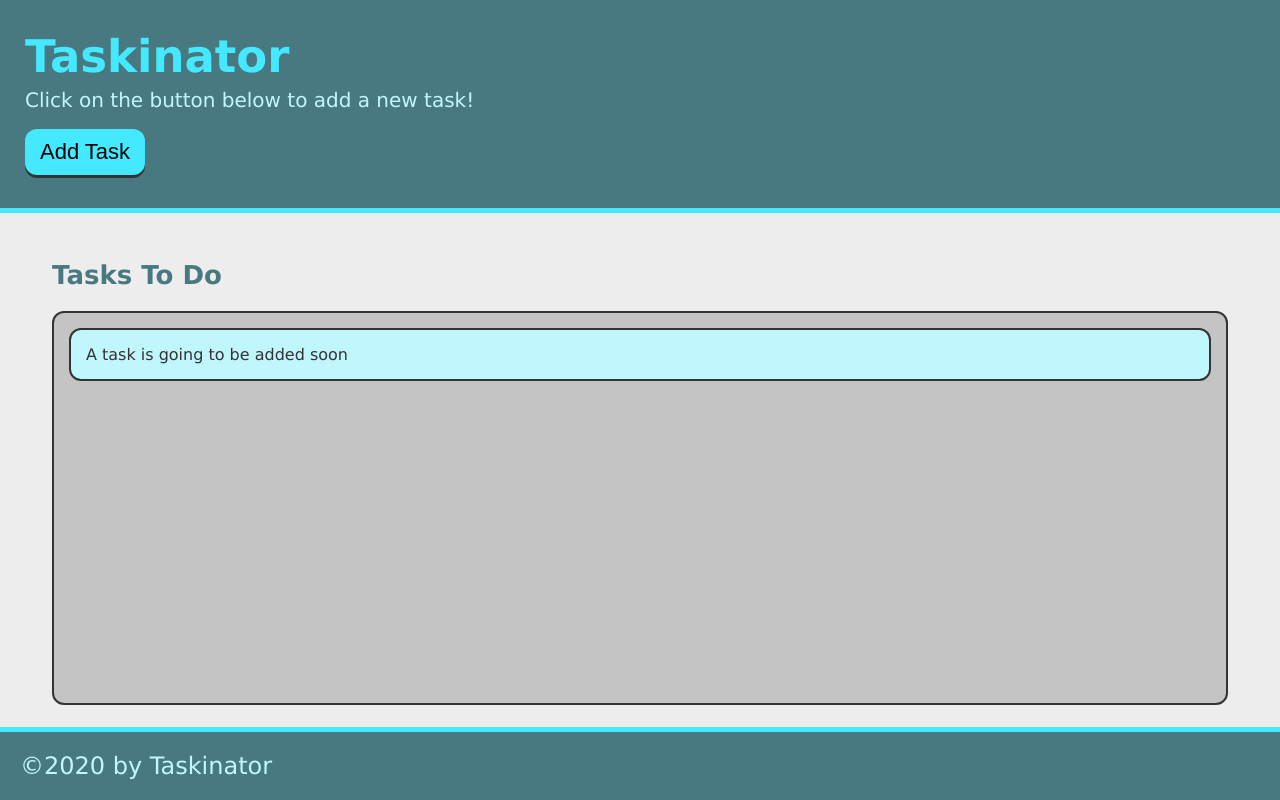
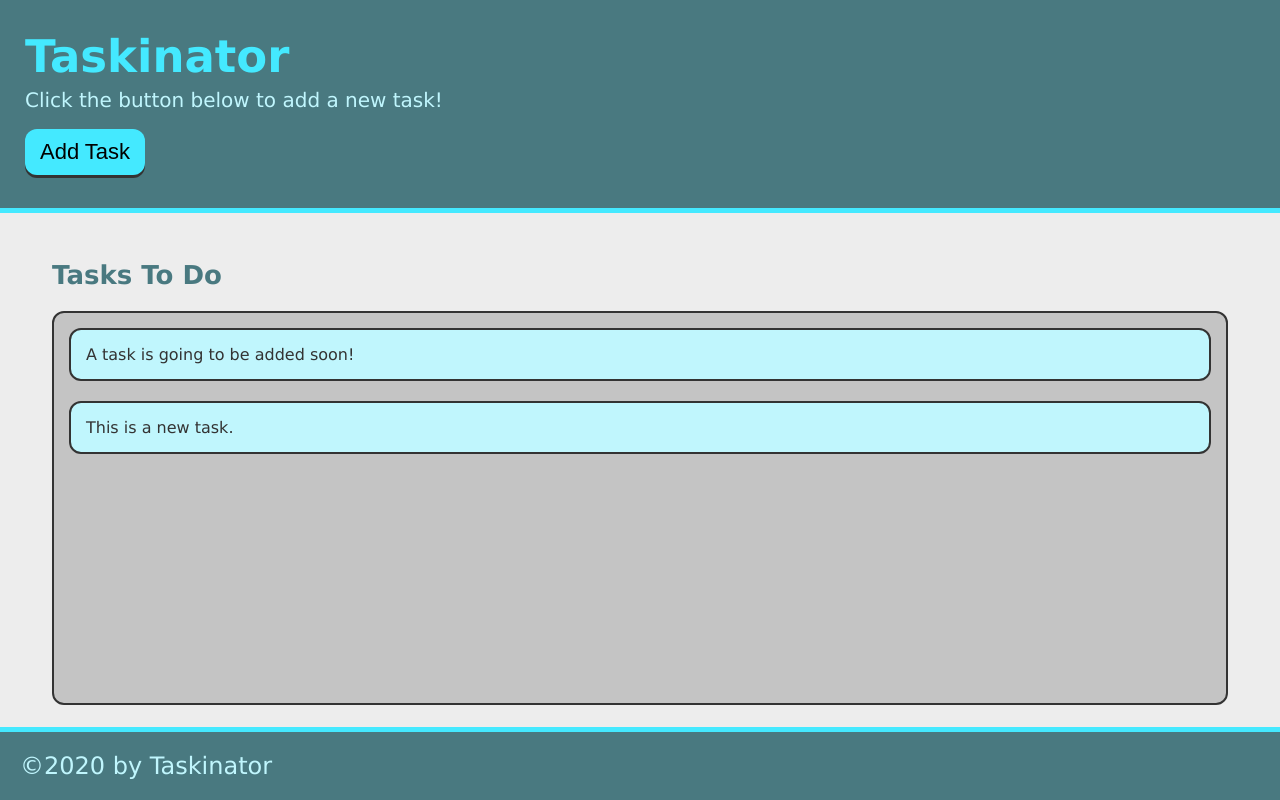
Before and after one commit to bsovic23/taskinator, a plain HTML site: page index.html in a window 1280 px wide. Both pictures are taken after a click on the button "Add Task". Drawn offline with Linux system fonts and the light colour scheme.

Commit message:
starting Work with Forms

```diff
--- a/assets/js/script.js
+++ b/assets/js/script.js
@@ -0,0 +1,11 @@
+var buttonEl = document.querySelector("#save-task");
+var tasksToDoEl = document.querySelector("#tasks-to-do");
+
+var createTaskHandler = function() {
+  var listItemEl = document.createElement("li");
+  listItemEl.className = "task-item";
+  listItemEl.textContent = "This is a new task.";
+  tasksToDoEl.appendChild(listItemEl);
+};
+
+buttonEl.addEventListener("click", createTaskHandler);
--- a/index.html
+++ b/index.html
@@ -1,36 +1,35 @@
 <!DOCTYPE html>
 <html lang="en">
+
 <head>
   <meta charset="UTF-8">
-    <meta http-equiv="X-UA-Compatible" content="IE=edge">
   <meta name="viewport" content="width=device-width, initial-scale=1.0">
+  <meta http-equiv="X-UA-Compatible" content="ie=edge">
   <title>Taskinator</title>
-    <link rel="stylesheet" href="./assets/css/style.css" >
+  <link rel="stylesheet" href="./assets/css/style.css">
 </head>
 
 <body>
+
   <header>
     <h1 class="page-title">Taskinator</h1>
-        <p>Click on the button below to add a new task!</p>
-        <button class="btn">Add Task</button>
+    <p>Click the button below to add a new task!</p>
+    <button class="btn" id="save-task">Add Task</button>
   </header>
 
   <main class="page-content">
     <section class="task-list-wrapper">
       <h2 class="list-title">Tasks To Do</h2>
-            <ul class="task-list">
-                <li class="task-item">A task is going to be added soon</li>
+      <ul class="task-list" id="tasks-to-do">
+        <li class="task-item">A task is going to be added soon!</li>
       </ul>
     </section>
   </main>
-
-
 
   <footer>
     &copy;2020 by Taskinator
   </footer>
 
-
   <script src="./assets/js/script.js"></script>
 </body>
 
```
Also changed, not shown: assets/images/select-arrow.svg. Lines whose indentation alone changed are shown as unchanged.
